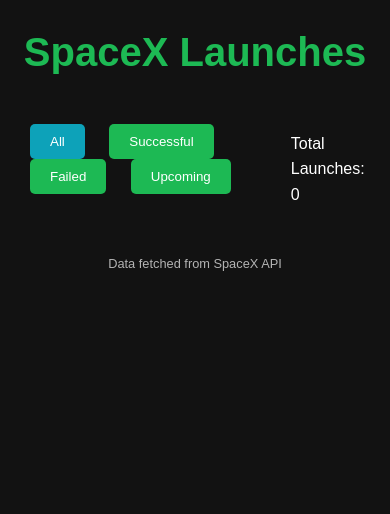
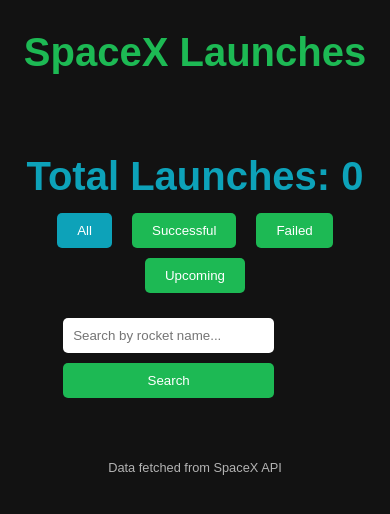
Before and after one commit to Oronno03/SpaceX-API, a Flask app: page / in a window 390 px wide. Shown: the top 514 px of the page. Run offline with Flask 3, Linux system fonts and the light colour scheme; data that the repository does not hold is empty.

Commit message:
Added search system and mobile responsiveness

```diff
--- a/app.py
+++ b/app.py
@@ -8,13 +8,19 @@
 
 @app.route("/")
 def index():
-    launch_filter = request.args.get("filter", "all")
+    launch_filter = request.args.get("filter", "")
+    search_query = request.args.get("search", "")
     launches = organize_launch_data_by_category(fetch_launch_data())
+
     filtered_launches = launches.get(launch_filter, launches["all"])
+    if search_query:
+        filtered_launches = list(filter(lambda launch: search_query.lower() in launch["name"].lower(), filtered_launches))
+
+
     for launch in filtered_launches:
         launch["date_utc"] = format_date(launch["date_utc"])
         launch["date_local"] = format_date(launch["date_local"])
-    return render_template("index.html", launches=filtered_launches, filter=launch_filter, count=len(filtered_launches))
+    return render_template("index.html", launches=filtered_launches, filter=launch_filter, count=len(filtered_launches), search_query=search_query)
 
 
 @app.route("/launch/<launch_id>")
--- a/templates/index.html
+++ b/templates/index.html
@@ -1,11 +1,10 @@
+<!DOCTYPE html>
 <html lang="en">
 
 <head>
     <meta charset="UTF-8">
     <meta name="viewport" content="width=device-width, initial-scale=1.0">
     <title>SpaceX Launches</title>
-</head>
-
     <style>
         /* Reset some default browser styles */
         * {
@@ -28,6 +27,29 @@
 
         header {
             margin-bottom: 40px;
+            text-align: center;
+        }
+
+        #search-form {
+            display: flex;
+            justify-content: center;
+            margin-bottom: 20px;
+        }
+
+        #search-form input[type="text"] {
+            padding: 10px;
+            border-radius: 5px 0 0 5px;
+            border: none;
+            width: 300px;
+        }
+
+        #search-form button {
+            padding: 10px;
+            border-radius: 0 5px 5px 0;
+            border: none;
+            background-color: #1db954;
+            color: #fff;
+            cursor: pointer;
         }
 
         nav {
@@ -63,10 +85,19 @@
             color: #1db954;
         }
 
+        h2 {
+            font-size: 2.5em;
+            color: #0da2b9;
+            text-align: center;
+        }
+
         #launch-filter {
             display: flex;
             justify-content: space-between;
             align-items: center;
+            width: 100%;
+            max-width: 1200px;
+            flex-wrap: wrap;
         }
 
         #launches {
@@ -100,35 +131,102 @@
             color: #b3b3b3;
         }
 
+        .launch-card img {
+            max-width: 100%;
+            height: auto;
+            border-radius: 5px;
+            margin-bottom: 10px;
+            display: block;
+            margin-left: auto;
+            margin-right: auto;
+        }
+
         footer {
             margin-top: 40px;
             font-size: 0.8em;
             color: #b3b3b3;
+            text-align: center;
+        }
+
+        @media (max-width: 980px) {
+            #search-form {
+                flex-direction: column;
+                width: 100%;
+                align-items: center;
+            }
+
+            #search-form input[type="text"] {
+                width: 80%;
+                margin-bottom: 10px;
+                border-radius: 5px;
+            }
+
+            #search-form button {
+                width: 80%;
+                border-radius: 5px;
+                margin: 0;
+            }
+
+            nav {
+                display: flex;
+                flex-wrap: wrap;
+                justify-content: center;
+            }
+
+            nav a {
+                margin: 5px 0;
+            }
+
+            #launch-filter {
+                flex-direction: column;
+                align-items: center;
+            }
+
+            h2 {
+                margin-top: 20px;
+            }
+
+            #launches {
+                grid-template-columns: 1fr 1fr;
+            }
+        }
+
+        @media (max-width: 700px) {
+            #launches {
+                grid-template-columns: 1fr;
+            }
         }
     </style>
+</head>
 
 <body>
     <header>
         <h1>SpaceX Launches</h1>
     </header>
     <main>
+        <div>
+            <h2>Total Launches: {{ count }}</h2>
+        </div>
         <div id="launch-filter">
             <nav>
-                <a href="{{ url_for('index', filter='all') }}">
+                <a href="{{ url_for('index', filter='', search=search_query) }}">
                     <button class="{% if filter == 'all' or not filter %}active{% endif %}">All</button>
                 </a>
-                <a href="{{ url_for('index', filter='successful') }}">
+                <a href="{{ url_for('index', filter='successful', search=search_query) }}">
                     <button class="{% if filter == 'successful' %}active{% endif %}">Successful</button>
                 </a>
-                <a href="{{ url_for('index', filter='failed') }}">
+                <a href="{{ url_for('index', filter='failed', search=search_query) }}">
                     <button class="{% if filter == 'failed' %}active{% endif %}">Failed</button>
                 </a>
-                <a href="{{ url_for('index', filter='upcoming') }}">
+                <a href="{{ url_for('index', filter='upcoming', search=search_query) }}">
                     <button class="{% if filter == 'upcoming' %}active{% endif %}">Upcoming</button>
                 </a>
             </nav>
-            <div>
-                <p>Total Launches: {{ count }}</p>
+            <div id="search-form">
+                <form action="/" method="get">
+                    <input type="text" name="search" placeholder="Search by rocket name..." value="{{ search_query }}">
+                    <button type="submit">Search</button>
+                </form>
             </div>
         </div>
         <div id="launches">
@@ -137,7 +235,8 @@
                 <a href="{{ url_for('launch', launch_id=launch.id) }}">
                     <h2>{{ launch["name"] }}</h2>
                     <img src="{{ launch['links']['patch']['small'] }}" alt="No pic found">
-                    <p><strong>Date: </strong>{{ launch["date_utc"] }}</p>
+                    <p><strong>Date (UTC): </strong>{{ launch["date_utc"] }}</p>
+                    <p><strong>Date (Local): </strong>{{ launch["date_local"] }}</p>
                     <p><strong>Rocket: </strong>{{ launch["name"] }}</p>
                     {% if launch["success"] %}
                     <p><strong>Status: </strong> Successful </p>
```
Lines whose indentation alone changed are shown as unchanged.
